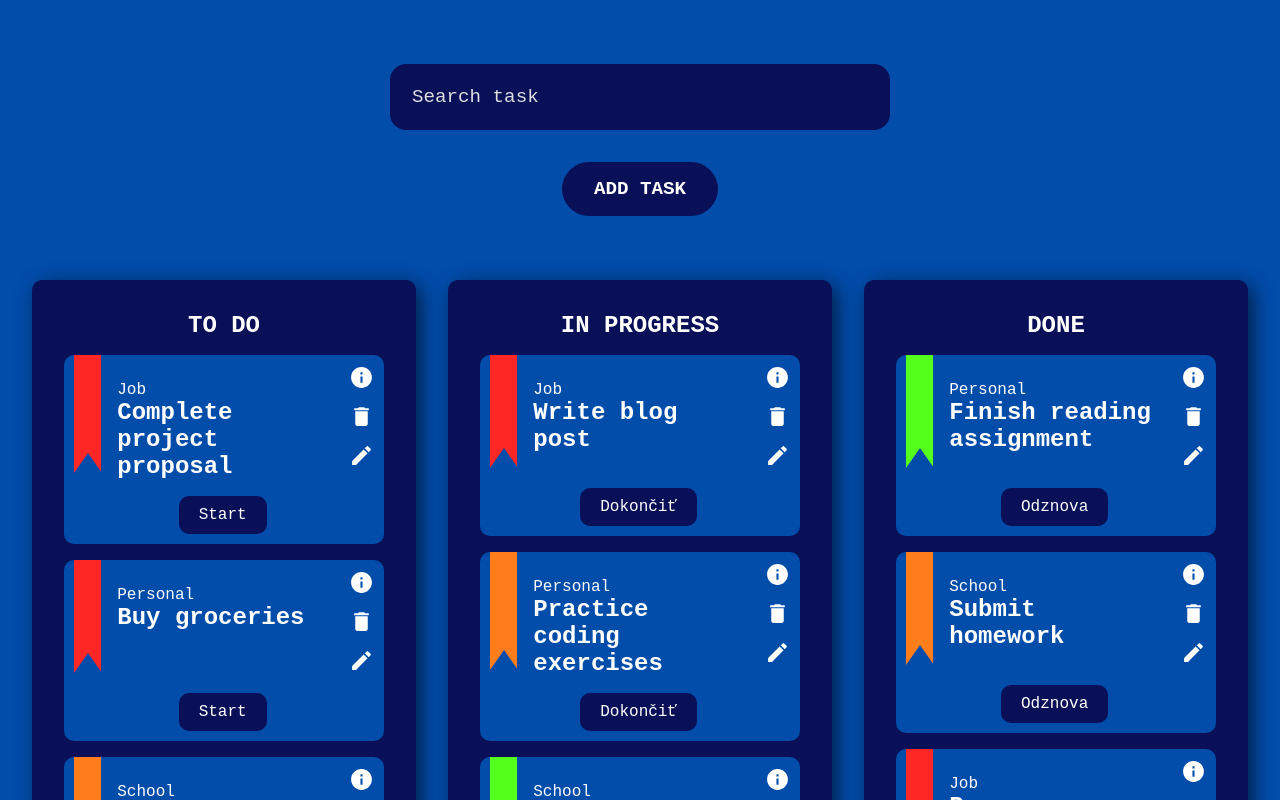
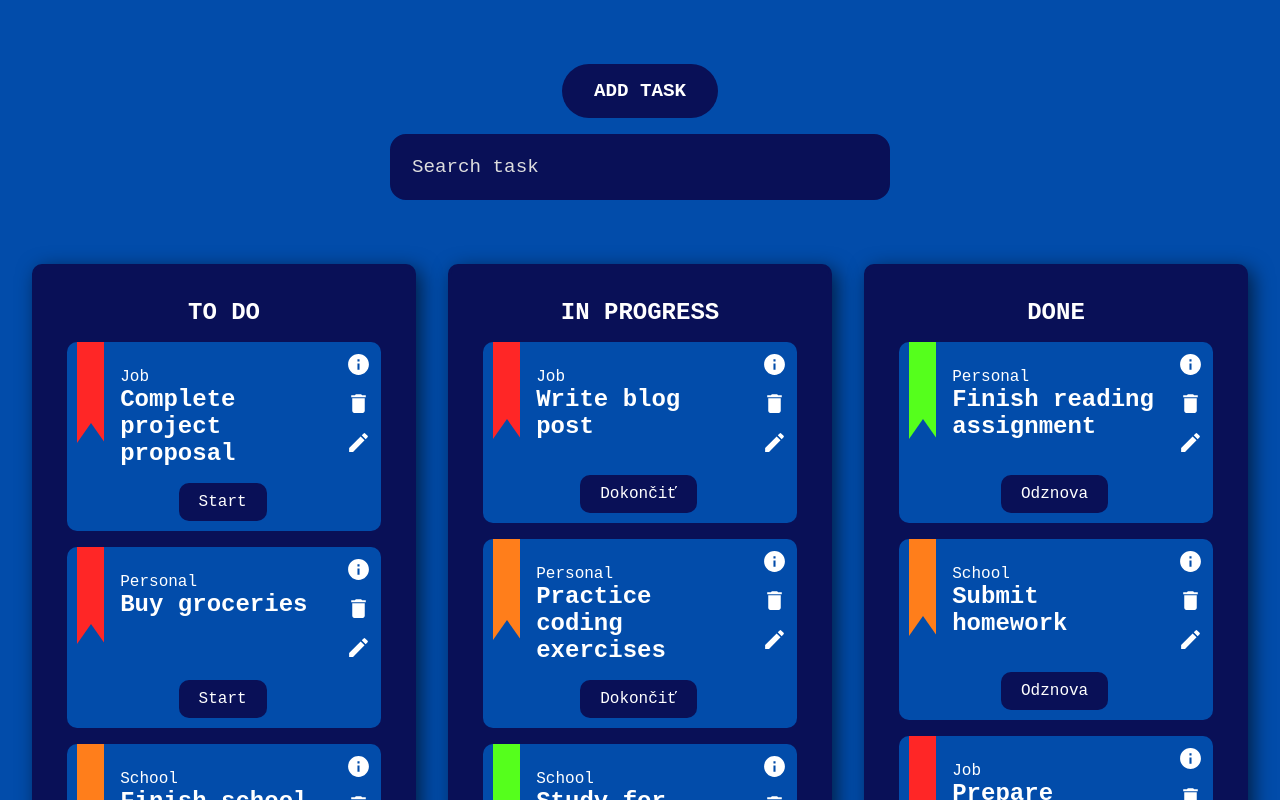
Before and after one commit to JaroslavDrozd000/TODO, a React (Vite) app: page / in a window 1280 px wide. Shown: the top 800 px of the page. Built offline with nearby package versions, Linux system fonts and the light colour scheme; data requests are answered from the project's data file.

Commit message:
hold & drag done

```diff
--- a/src/components/header/Header.tsx
+++ b/src/components/header/Header.tsx
@@ -6,13 +6,13 @@ const Header = () => {
 
   return (
     <div className='header-container'>
+      <button className='header-button'>Add Task</button>
       <input
         className='header-input'
         type='text'
         placeholder='Search task'
         onChange={(e) => setTodoTitleSearch(e.target.value)}
       />
-      <button className='header-button'>Add Task</button>
     </div>
   );
 };
--- a/src/components/header/header.css
+++ b/src/components/header/header.css
@@ -2,7 +2,7 @@
   width: 100%;
   padding: 2rem;
   display: flex;
-  gap: 2rem;
+  gap: 1rem;
   flex-direction: column;
   justify-content: center;
   align-items: center;
--- a/src/components/todo/TodoItem.tsx
+++ b/src/components/todo/TodoItem.tsx
@@ -3,6 +3,7 @@ import { PRIORITY_ENUM, STATUS_ENUM } from '../../utils/enums/enums';
 import { ITodoItem } from '../../utils/interfaces/interface';
 import './todoItem.css';
 import { useAppContext, useDeleteTodo, useUpdateTodo } from '../../hooks';
+import { DragEvent } from 'react';
 
 interface ITodoItemParams extends ITodoItem {
   buttonLabel: string;
@@ -36,7 +37,7 @@ const TodoItem = ({
   const handleActionClick = async () => {
     try {
       // Create todo object
-      var todo: ITodoItem = {
+      let todo: ITodoItem = {
         id,
         status,
         title,
@@ -71,8 +72,16 @@ const TodoItem = ({
   };
   const handleEditClick = async () => {};
 
+  const handleDragStart = (e: DragEvent<HTMLDivElement>) => {
+    e.dataTransfer.setData('todoId', id);
+  };
+
   return (
-    <div className='todo-item-container'>
+    <div
+      className='todo-item-container'
+      draggable
+      onDragStart={handleDragStart}
+    >
       {/* Priority */}
       <span
         className='todo-item-priority-indicator'
--- a/src/components/todo/TodoList.tsx
+++ b/src/components/todo/TodoList.tsx
@@ -1,13 +1,13 @@
-import { useMemo } from 'react';
-import { useAppContext } from '../../hooks';
-import { ITodoList } from '../../utils/interfaces/interface';
+import { DragEvent, useMemo } from 'react';
+import { useAppContext, useGetTodosDetail, useUpdateTodo } from '../../hooks';
+import { ITodoItem, ITodoList } from '../../utils/interfaces/interface';
 import TodoItem from './TodoItem';
 import './todoList.css';
 
 interface ITodoListParams extends ITodoList {}
 
 const TodoList = ({ heading, buttonLabel, todos }: ITodoListParams) => {
-  const { todoTitleSearch } = useAppContext();
+  const { todoTitleSearch, setReload, reload } = useAppContext();
 
   const tempTodos = useMemo(
     () =>
@@ -19,8 +19,56 @@ const TodoList = ({ heading, buttonLabel, todos }: ITodoListParams) => {
     [todoTitleSearch, todos]
   );
 
+  const getTodosDetail = useGetTodosDetail();
+  const updateTodo = useUpdateTodo();
+
+  const handleDrop = async (e: DragEvent<HTMLDivElement>) => {
+    e.preventDefault();
+    e.currentTarget.classList.remove('dragging');
+
+    // Get id from transfer
+    const todoId = e.dataTransfer.getData('todoId');
+    // Check if the todoId exists in the current list
+    const existsInList = todos.some((todo) => todo.id === todoId);
+
+    // If it exists -> skip
+    if (!existsInList) {
+      try {
+        // Create todo object
+        let todo: ITodoItem = await getTodosDetail(todoId);
+
+        // set status as the other todos have
+        todo.status = todos[0].status;
+
+        // Patch todo
+        await updateTodo(todo);
+
+        // Trigger reload
+        setReload(!reload);
+      } catch (err) {
+        console.error(err);
+      }
+    }
+  };
+
+  const handleDragOver = (e: DragEvent<HTMLDivElement>) => {
+    e.preventDefault();
+    e.currentTarget.classList.add('dragging');
+  };
+
+  const handleDragLeave = (e: DragEvent<HTMLDivElement>) => {
+    e.preventDefault();
+
+    e.currentTarget.classList.remove('dragging');
+  };
+
   return (
-    <div className='todo-list-container'>
+    <div
+      className='todo-list-container'
+      onDrop={handleDrop}
+      onDragOver={handleDragOver}
+      onDragLeave={handleDragLeave}
+    >
       <h1 className='todo-list-heading'>{heading}</h1>
       {tempTodos.map((todo) => (
         <TodoItem key={todo.id} {...{ ...todo, buttonLabel }} />
--- a/src/components/todo/todoItem.css
+++ b/src/components/todo/todoItem.css
@@ -6,6 +6,10 @@
   border-radius: 10px;
   padding: 10px;
   color: white;
+  cursor: grab;
+}
+.todo-item-container:active {
+  cursor: grabbing;
 }
 
 .todo-item-priority-indicator {
@@ -15,7 +19,7 @@
   align-items: start;
   margin-top: -10px;
   width: 30px;
-  height: 70%;
+  height: 60%;
   background-color: red;
 }
 .todo-item-priority-indicator::after {
--- a/src/components/todo/todoList.css
+++ b/src/components/todo/todoList.css
@@ -11,7 +11,11 @@
   box-shadow: 5px 5px 20px rgba(0, 0, 0, 0.6);
   border-radius: 10px;
   background-color: var(--secondary);
+  border: 3px solid var(--secondary);
   color: white;
+}
+.todo-list-container.dragging {
+  border: 3px dashed white;
 }
 
 .todo-list-heading {
--- a/src/hooks/index.ts
+++ b/src/hooks/index.ts
@@ -2,5 +2,12 @@ import useAppContext from './useAppContext';
 import useGetTodos from './useGetTodos';
 import useUpdateTodo from './useUpdateTodo';
 import useDeleteTodo from './useDeleteTodo';
+import useGetTodosDetail from './useGetTodosDetail';
 
-export { useAppContext, useGetTodos, useUpdateTodo, useDeleteTodo };
+export {
+  useAppContext,
+  useGetTodos,
+  useUpdateTodo,
+  useDeleteTodo,
+  useGetTodosDetail,
+};
--- a/src/hooks/useDeleteTodo.tsx
+++ b/src/hooks/useDeleteTodo.tsx
@@ -1,6 +1,8 @@
 const useDeleteTodo = () => {
-  const deleteTodo = async (id: number) => {
-    const response = await fetch(`http://localhost:8000/todos/${id}`, {
+  const deleteTodo = async (id: string) => {
+    const DELETE_TODO_URL = `http://localhost:8000/todos/${id}`;
+
+    const response = await fetch(DELETE_TODO_URL, {
       method: 'DELETE',
     });
 
--- /dev/null
+++ b/src/hooks/useGetTodosDetail.tsx
@@ -0,0 +1,16 @@
+import { ITodoItem } from '../utils/interfaces/interface';
+
+const useGetTodosDetail = () => {
+  const getTodosDetail = async (id: string) => {
+    const GET_TODOS_DETAIL_URL = `http://localhost:8000/todos?id=${id}`;
+
+    const response = await fetch(GET_TODOS_DETAIL_URL);
+    const todos: ITodoItem[] = await response.json();
+
+    return todos[0];
+  };
+
+  return getTodosDetail;
+};
+
+export default useGetTodosDetail;
--- a/src/hooks/useUpdateTodo.tsx
+++ b/src/hooks/useUpdateTodo.tsx
@@ -2,7 +2,9 @@ import { ITodoItem } from '../utils/interfaces/interface';
 
 const useUpdateTodo = () => {
   const updateTodo = async (todo: ITodoItem) => {
-    const response = await fetch(`http://localhost:8000/todos/${todo.id}`, {
+    const UPDATE_TODO_URL = `http://localhost:8000/todos/${todo.id}`;
+
+    const response = await fetch(UPDATE_TODO_URL, {
       method: 'PATCH',
       headers: {
         'Content-Type': 'application/json',
--- a/src/utils/interfaces/interface.ts
+++ b/src/utils/interfaces/interface.ts
@@ -7,7 +7,7 @@ export interface ITodoList {
 }
 
 export interface ITodoItem {
-  id: number;
+  id: string;
   status: string;
   title: string;
   description: string;
```
Also changed, not shown: 2 other files (tests, documents, lock files or other folders).
